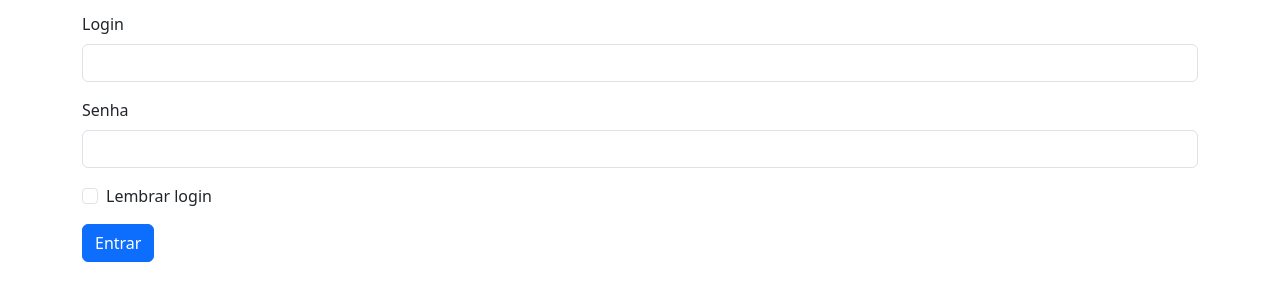
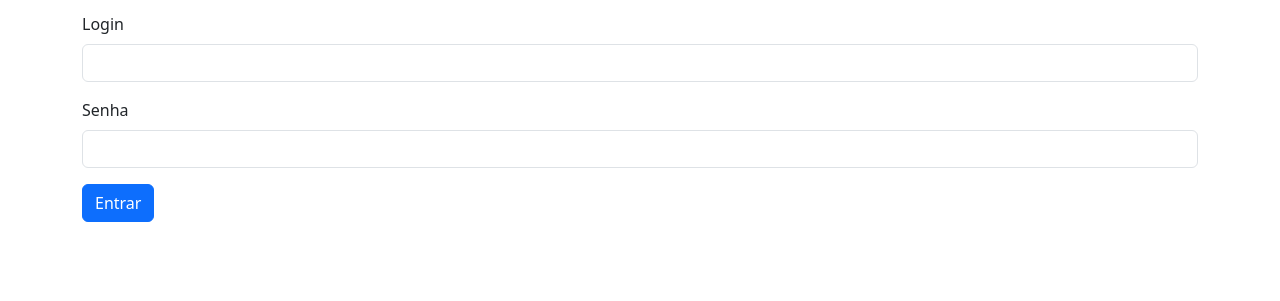
Before and after one commit to gtutiya/PCS3643-Login-FastAPI, a FastAPI app: page / in a window 1280 px wide. Shown: the part 244-545 px from the top of the page. Run offline with FastAPI, Linux system fonts and the light colour scheme.

Commit message:
imagens para poder ilustrar o readme

```diff
--- a/app/templates/login.html
+++ b/app/templates/login.html
@@ -29,10 +29,6 @@
       <label for="senha" class="form-label">Senha</label>
       <input type="password" name="senha" class="form-control" required>
     </div>
-    <div class="form-check mb-3">
-      <input class="form-check-input" type="checkbox" name="remember" id="remember">
-      <label class="form-check-label" for="remember">Lembrar login</label>
-    </div>
     <button type="submit" class="btn btn-primary">Entrar</button>
   </form>
 </body>
```
Also changed, not shown: README.md, imagens/tela_2fa.png (added), imagens/tela_erro.png (added), imagens/tela_login.png (added), imagens/tela_login_feito.png (added).
